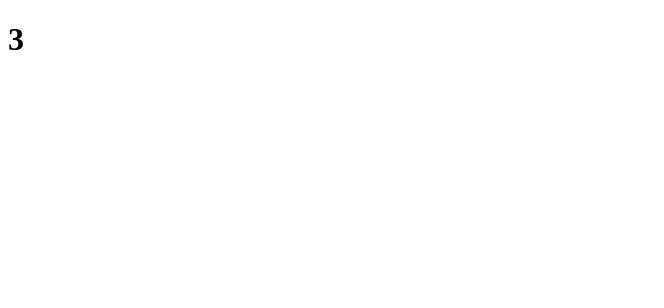
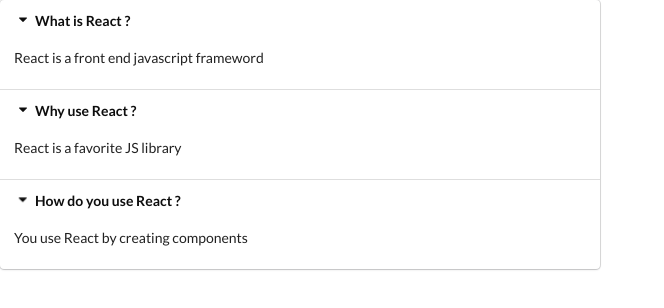
Before and after one commit to V1ctorC/widgets, a React (Create React App) app: page / in a window 1280 px wide. Shown: the top 308 px of the page, without its empty margins (0-664 px from the left). Built offline with nearby package versions, Linux system fonts and the light colour scheme.

Commit message:
Building and Styling the Accordion + Helper Functions in Function Components

```diff
--- a/public/index.html
+++ b/public/index.html
@@ -5,6 +5,7 @@
     <link rel="icon" href="%PUBLIC_URL%/favicon.ico" />
     <meta name="viewport" content="width=device-width, initial-scale=1" />
     <meta name="theme-color" content="#000000" />
+    <link rel="stylesheet" href="https://cdnjs.cloudflare.com/ajax/libs/semantic-ui/2.4.1/semantic.min.css" integrity="sha512-8bHTC73gkZ7rZ7vpqUQThUDhqcNFyYi2xgDgPDHc+GXVGHXq+xPjynxIopALmOPqzo9JZj0k6OqqewdGO3EsrQ==" crossorigin="anonymous" />
     <meta
       name="description"
       content="Web site created using create-react-app"
--- a/src/components/Accordion.js
+++ b/src/components/Accordion.js
@@ -1,8 +1,28 @@
 import React from 'react'
 
 const Accordion = ({ items }) => {
+
+    const renderedItem = items.map((item, index) => {
+
+        const onTitleClick = index => {
+            console.log('Title clicked', index)
+        }
+
+        return <React.Fragment key={item.title}>
+            <div className="title active" onClick={() => onTitleClick(index)}>
+                <i className="dropdown icon"></i>
+                {item.title}
+            </div>
+            <div className="content active">
+                <p>{item.content}</p>
+            </div>
+        </React.Fragment>
+    })
+
     return (
-        <h1>{items.length}</h1>
+        <div className="ui styled accordion">
+            {renderedItem}
+        </div>
     )
 }
 
```
